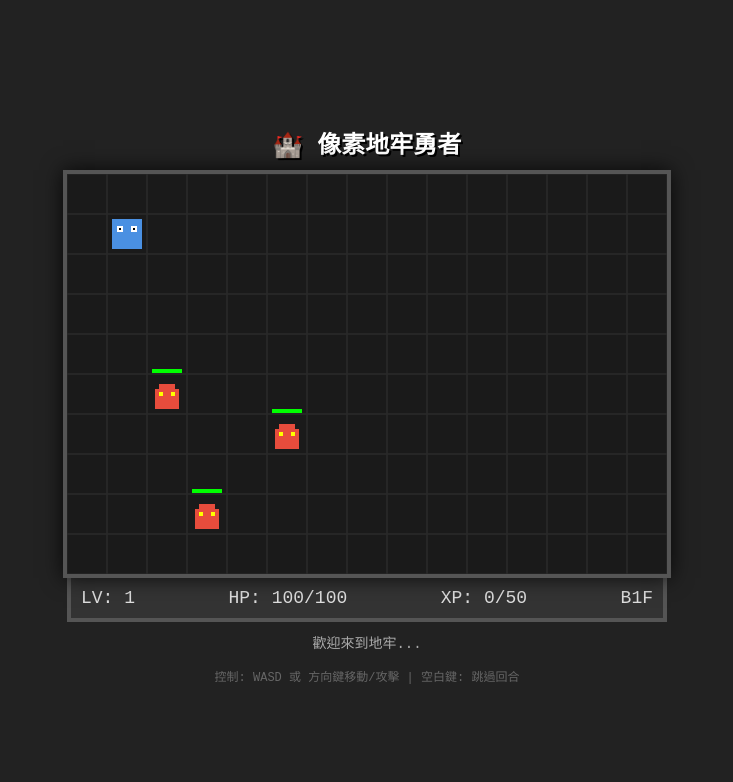
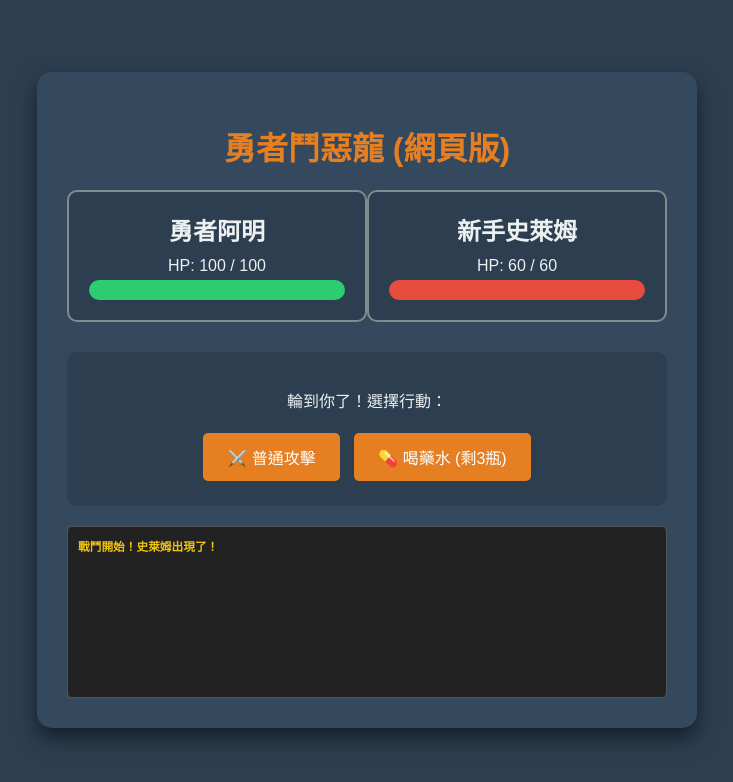
Before and after one commit to colin881011-droid/game, a plain HTML site: page docs/index.html in a window 1280 px wide. Shown: the whole page, without its empty margins (273-1006 px from the left). Drawn offline with Linux system fonts and the light colour scheme.

Commit message:
Update index.html

```diff
--- a/docs/index.html
+++ b/docs/index.html
@@ -3,344 +3,335 @@
 <head>
     <meta charset="UTF-8">
     <meta name="viewport" content="width=device-width, initial-scale=1.0">
-    <title>像素地牢勇者</title>
+    <title>簡易網頁 RPG 原型</title>
     <style>
+        /* --- CSS 樣式區 (讓遊戲看起來像個樣子) --- */
         body {
-            background-color: #222;
-            color: white;
-            font-family: 'Courier New', Courier, monospace;
+            font-family: 'Microsoft JhengHei', Arial, sans-serif;
+            background-color: #2c3e50;
+            color: #ecf0f1;
             display: flex;
-            flex-direction: column;
+            justify-content: center;
             align-items: center;
-            justify-content: center;
-            height: 100vh;
+            min-height: 100vh;
             margin: 0;
-            overflow: hidden;
         }
-        h1 { margin: 10px 0; font-size: 24px; text-shadow: 2px 2px #000; }
+
         #game-container {
-            position: relative;
-            box-shadow: 0 0 20px rgba(0,0,0,0.8);
-            border: 4px solid #555;
+            background-color: #34495e;
+            padding: 30px;
+            border-radius: 15px;
+            box-shadow: 0 10px 20px rgba(0,0,0,0.5);
+            width: 600px;
+            max-width: 90%;
         }
-        canvas {
-            display: block;
-            background-color: #1a1a1a;
-            image-rendering: pixelated; /* 保持像素清晰 */
+
+        h1 {
+            text-align: center;
+            color: #e67e22;
         }
-        #ui {
-            width: 600px;
+
+        .battle-area {
             display: flex;
             justify-content: space-between;
-            background: #333;
+            margin-bottom: 30px;
+        }
+
+        .character-box {
+            background-color: #2c3e50;
+            padding: 20px;
+            border-radius: 10px;
+            border: 2px solid #7f8c8d;
+            width: 45%;
+            text-align: center;
+        }
+
+        .character-name {
+            font-size: 1.5em;
+            font-weight: bold;
+            margin-bottom: 10px;
+        }
+
+        /* 血量條樣式 */
+        .health-bar-container {
+            width: 100%;
+            background-color: #555;
+            height: 20px;
+            border-radius: 10px;
+            overflow: hidden;
+            margin-top: 5px;
+        }
+
+        .health-bar-fill {
+            height: 100%;
+            background-color: #2ecc71; /* 綠色血條 */
+            width: 100%; /* 初始滿血 */
+            transition: width 0.3s ease-in-out;
+        }
+
+        .enemy-health {
+             background-color: #e74c3c; /* 敵人血條紅色 */
+        }
+
+        .controls-area {
+            text-align: center;
+            margin-bottom: 20px;
+            padding: 20px;
+            background-color: #2c3e50;
+            border-radius: 10px;
+        }
+
+        button {
+            background-color: #e67e22;
+            color: white;
+            border: none;
+            padding: 12px 24px;
+            font-size: 1em;
+            margin: 5px;
+            border-radius: 5px;
+            cursor: pointer;
+            transition: background-color 0.2s;
+        }
+
+        button:hover {
+            background-color: #d35400;
+        }
+
+        button:disabled {
+            background-color: #95a5a6;
+            cursor: not-allowed;
+        }
+
+        #combat-log {
+            background-color: #222;
+            color: #eee;
+            height: 150px;
+            overflow-y: auto; /* 如果內容太多，顯示滾動條 */
             padding: 10px;
-            box-sizing: border-box;
-            border: 4px solid #555;
-            border-top: none;
-            font-size: 18px;
+            border-radius: 5px;
+            border: 1px solid #555;
+            font-family: monospace;
+            font-size: 0.9em;
         }
-        .stat { color: #ddd; }
-        #log {
-            font-size: 14px;
-            color: #aaa;
-            margin-top: 10px;
-            height: 20px;
+
+        .log-entry {
+            margin-bottom: 5px;
         }
-        .controls {
-            margin-top: 15px;
-            font-size: 12px;
-            color: #666;
-        }
+        .log-player { color: #2ecc71; }
+        .log-enemy { color: #e74c3c; }
+        .log-system { color: #f1c40f; font-weight: bold; }
     </style>
 </head>
 <body>
 
-    <h1>🏰 像素地牢勇者</h1>
+<div id="game-container">
+    <h1>勇者鬥惡龍 (網頁版)</h1>
 
-    <div id="game-container">
-        <canvas id="gameCanvas" width="600" height="400"></canvas>
+    <div class="battle-area">
+        <div class="character-box" id="player-box">
+            <div class="character-name" id="player-name">勇者阿明</div>
+            <div>HP: <span id="player-hp-text">100</span> / <span id="player-max-hp-text">100</span></div>
+            <div class="health-bar-container">
+                <div id="player-health-bar" class="health-bar-fill"></div>
+            </div>
+        </div>
+
+        <div class="character-box" id="enemy-box">
+            <div class="character-name" id="enemy-name">邪惡史萊姆</div>
+            <div>HP: <span id="enemy-hp-text">80</span> / <span id="enemy-max-hp-text">80</span></div>
+            <div class="health-bar-container">
+                <div id="enemy-health-bar" class="health-bar-fill enemy-health"></div>
+            </div>
+        </div>
     </div>
 
-    <div id="ui">
-        <span class="stat" id="level-display">LV: 1</span>
-        <span class="stat" id="hp-display">HP: 100/100</span>
-        <span class="stat" id="xp-display">XP: 0/50</span>
-        <span class="stat" id="floor-display">B1F</span>
+    <div class="controls-area">
+        <p>輪到你了！選擇行動：</p>
+        <button id="btn-attack">⚔️ 普通攻擊</button>
+        <button id="btn-heal">💊 喝藥水 (剩3瓶)</button>
     </div>
-    <div id="log">歡迎來到地牢...</div>
-    <div class="controls">控制: WASD 或 方向鍵移動/攻擊 | 空白鍵: 跳過回合</div>
+
+    <div id="combat-log">
+        <div class="log-entry log-system">戰鬥開始！史萊姆出現了！</div>
+    </div>
+</div>
+
 
 <script>
-    // --- 遊戲設定 ---
-    const TILE_SIZE = 40; // 格子大小
-    const COLS = 15;
-    const ROWS = 10;
-    const canvas = document.getElementById('gameCanvas');
-    const ctx = canvas.getContext('2d');
+    /* --- JavaScript 邏輯區 (遊戲的大腦) --- */
 
-    // --- 遊戲狀態 ---
+    // 1. 定義遊戲數據
     let player = {
-        x: 1,
-        y: 1,
+        name: "勇者阿明",
+        maxHp: 100,
         hp: 100,
-        maxHp: 100,
-        level: 1,
-        xp: 0,
-        nextLevelXp: 50,
-        damage: 10,
-        color: '#4a90e2' // 藍色勇者
+        attack: 15,
+        defense: 5,
+        potions: 3
     };
 
-    let floor = 1;
-    let enemies = [];
-    let messages = [];
+    // 敵人資料 (可以設計多種敵人)
+    let slimes = [
+        { name: "新手史萊姆", maxHp: 60, hp: 60, attack: 10, defense: 2 },
+        { name: "火焰史萊姆", maxHp: 80, hp: 80, attack: 18, defense: 4 },
+        { name: "史萊姆王", maxHp: 150, hp: 150, attack: 25, defense: 8 }
+    ];
 
-    // 簡單的音效 (使用 Web Audio API 或是簡單的 beep 模擬，這裡僅作視覺提示)
+    let currentEnemy = { ...slimes[0] }; // 複製第一個敵人作為當前敵人
+    let isPlayerTurn = true; // 控制回合
 
-    function log(msg) {
-        document.getElementById('log').innerText = msg;
-    }
+    // 2. 獲取 HTML 元素 (DOM Elements)
+    const playerHpText = document.getElementById('player-hp-text');
+    const playerHealthBar = document.getElementById('player-health-bar');
+    const enemyNameText = document.getElementById('enemy-name');
+    const enemyHpText = document.getElementById('enemy-hp-text');
+    const enemyMaxHpText = document.getElementById('enemy-max-hp-text');
+    const enemyHealthBar = document.getElementById('enemy-health-bar');
+    const btnAttack = document.getElementById('btn-attack');
+    const btnHeal = document.getElementById('btn-heal');
+    const combatLog = document.getElementById('combat-log');
 
+    // 3. 輔助函數 (工具)
+
+    // 更新畫面上所有數據的函數
     function updateUI() {
-        document.getElementById('level-display').innerText = `LV: ${player.level}`;
-        document.getElementById('hp-display').innerText = `HP: ${player.hp}/${player.maxHp}`;
-        document.getElementById('xp-display').innerText = `XP: ${player.xp}/${player.nextLevelXp}`;
-        document.getElementById('floor-display').innerText = `B${floor}F`;
-    }
+        // 更新數字
+        playerHpText.textContent = Math.max(0, player.hp); // 確保不會顯示負數
+        enemyHpText.textContent = Math.max(0, currentEnemy.hp);
+        enemyMaxHpText.textContent = currentEnemy.maxHp;
+        enemyNameText.textContent = currentEnemy.name;
 
-    // --- 生成地圖與敵人 ---
-    function spawnEnemies() {
-        enemies = [];
-        let count = 3 + Math.floor(floor * 0.5); // 隨層數增加敵人
-        for (let i = 0; i < count; i++) {
-            let ex, ey;
-            do {
-                ex = Math.floor(Math.random() * COLS);
-                ey = Math.floor(Math.random() * ROWS);
-            } while ((ex === player.x && ey === player.y) || enemies.some(e => e.x === ex && e.y === ey));
+        // 更新血條寬度百分比
+        const playerHpPercent = (player.hp / player.maxHp) * 100;
+        playerHealthBar.style.width = `${Math.max(0, playerHpPercent)}%`;
 
-            enemies.push({
-                x: ex,
-                y: ey,
-                hp: 20 + (floor * 5),
-                maxHp: 20 + (floor * 5),
-                damage: 5 + floor,
-                color: '#e74c3c', // 紅色史萊姆
-                type: '史萊姆'
-            });
+        const enemyHpPercent = (currentEnemy.hp / currentEnemy.maxHp) * 100;
+        enemyHealthBar.style.width = `${Math.max(0, enemyHpPercent)}%`;
+
+        // 更新藥水按鈕文字
+        btnHeal.textContent = `💊 喝藥水 (剩${player.potions}瓶)`;
+
+        // 控制按鈕狀態
+        if (!isPlayerTurn || player.hp <= 0) {
+            btnAttack.disabled = true;
+            btnHeal.disabled = true;
+        } else {
+            btnAttack.disabled = false;
+            btnHeal.disabled = player.potions <= 0; // 如果沒藥水就禁用
         }
     }
 
-    // --- 繪圖系統 ---
-    function drawRect(x, y, color, border = false) {
-        ctx.fillStyle = color;
-        ctx.fillRect(x * TILE_SIZE, y * TILE_SIZE, TILE_SIZE, TILE_SIZE);
-        if (border) {
-            ctx.strokeStyle = "rgba(0,0,0,0.3)";
-            ctx.lineWidth = 2;
-            ctx.strokeRect(x * TILE_SIZE, y * TILE_SIZE, TILE_SIZE, TILE_SIZE);
+    // 在記錄區新增訊息的函數
+    function addLog(message, type = 'system') {
+        const logEntry = document.createElement('div');
+        logEntry.className = `log-entry log-${type}`;
+        logEntry.textContent = message;
+        combatLog.appendChild(logEntry);
+        // 自動滾動到底部
+        combatLog.scrollTop = combatLog.scrollHeight;
+    }
+
+    // 傷害計算公式 (簡單版：攻擊力 - 隨機防禦值)
+    function calculateDamage(attackerAttack, defenderDefense) {
+        // 防禦力在 50% 到 100% 之間浮動
+        let actualDefense = Math.floor(Math.random() * (defenderDefense * 0.5)) + (defenderDefense * 0.5);
+        // 傷害浮動 +/- 20%
+        let baseDamage = attackerAttack - actualDefense;
+        let finalDamage = Math.floor(baseDamage * (0.8 + Math.random() * 0.4));
+        return Math.max(1, finalDamage); // 至少造成 1 點傷害
+    }
+
+
+    // 4. 遊戲核心邏輯
+
+    // 檢查遊戲是否結束
+    function checkGameOver() {
+        if (currentEnemy.hp <= 0) {
+            addLog(`${currentEnemy.name} 被打倒了！你贏了！`, 'system');
+            addLog(`--- 遭遇新的敵人！ ---`, 'system');
+            // 簡單的升級機制
+            player.maxHp += 10;
+            player.hp = player.maxHp;
+            player.attack += 2;
+            addLog(`恭喜升級！HP和攻擊力提升了！`, 'system');
+
+            // 隨機選擇下一個敵人
+            currentEnemy = { ...slimes[Math.floor(Math.random() * slimes.length)] };
+            currentEnemy.hp = currentEnemy.maxHp; // 重置敵人血量
+
+            isPlayerTurn = true;
+            updateUI();
+            return true; // 戰鬥結束狀態
+        }
+
+        if (player.hp <= 0) {
+            addLog(`${player.name} 力盡倒下了... 遊戲結束 (請重新整理網頁重來)`, 'system');
+            btnAttack.disabled = true;
+            btnHeal.disabled = true;
+            return true;
+        }
+        return false;
+    }
+
+    // 敵人的回合行動
+    function enemyAction() {
+        addLog(`輪到 ${currentEnemy.name} 行動...`);
+
+        setTimeout(() => {
+            // 簡單的 AI：只會攻擊
+            let damage = calculateDamage(currentEnemy.attack, player.defense);
+            player.hp -= damage;
+            addLog(`${currentEnemy.name} 對你造成了 ${damage} 點傷害！`, 'enemy');
+
+            updateUI();
+            if (!checkGameOver()) {
+                isPlayerTurn = true;
+                addLog(`--- 輪到你了 ---`);
+                updateUI();
+            }
+        }, 800); // 延遲 800毫秒讓玩家看清楚
+    }
+
+    // 玩家行動：攻擊
+    function playerAttack() {
+        if (!isPlayerTurn) return;
+
+        let damage = calculateDamage(player.attack, currentEnemy.defense);
+        currentEnemy.hp -= damage;
+        addLog(`你攻擊了 ${currentEnemy.name}，造成 ${damage} 點傷害！`, 'player');
+
+        isPlayerTurn = false;
+        updateUI();
+
+        if (!checkGameOver()) {
+            // 如果敵人沒死，輪到敵人行動
+            enemyAction();
         }
     }
 
-    function drawPixelArt(x, y, type) {
-        // 簡單的 Canvas 繪圖模擬像素圖
-        const cx = x * TILE_SIZE;
-        const cy = y * TILE_SIZE;
-        const size = TILE_SIZE;
+    // 玩家行動：喝藥水
+    function playerHeal() {
+         if (!isPlayerTurn || player.potions <= 0) return;
 
-        if (type === 'player') {
-            // 勇者頭像
-            ctx.fillStyle = player.color;
-            ctx.fillRect(cx + 5, cy + 5, size - 10, size - 10);
-            // 眼睛
-            ctx.fillStyle = "white";
-            ctx.fillRect(cx + 10, cy + 12, 6, 6);
-            ctx.fillRect(cx + 24, cy + 12, 6, 6);
-            ctx.fillStyle = "black";
-            ctx.fillRect(cx + 12, cy + 14, 2, 2);
-            ctx.fillRect(cx + 26, cy + 14, 2, 2);
-        } else if (type === 'enemy') {
-            // 史萊姆
-            ctx.fillStyle = '#e74c3c';
-            ctx.fillRect(cx + 8, cy + 15, size - 16, size - 20); // 身體
-            ctx.fillRect(cx + 12, cy + 10, size - 24, 10); // 頭頂
-            // 眼睛
-            ctx.fillStyle = "yellow";
-            ctx.fillRect(cx + 12, cy + 18, 4, 4);
-            ctx.fillRect(cx + 24, cy + 18, 4, 4);
-        }
+         let healAmount = 30;
+         player.hp = Math.min(player.maxHp, player.hp + healAmount); // 不能超過最大血量
+         player.potions--;
+         addLog(`你喝了一瓶藥水，恢復了 ${healAmount} 點 HP！`, 'player');
+
+         isPlayerTurn = false;
+         updateUI();
+         enemyAction(); // 喝水也要消耗回合
     }
 
-    function draw() {
-        // 清空背景
-        ctx.fillStyle = '#1a1a1a';
-        ctx.fillRect(0, 0, canvas.width, canvas.height);
 
-        // 畫地板網格
-        ctx.strokeStyle = '#2a2a2a';
-        ctx.lineWidth = 1;
-        for (let x = 0; x < COLS; x++) {
-            for (let y = 0; y < ROWS; y++) {
-                ctx.strokeRect(x * TILE_SIZE, y * TILE_SIZE, TILE_SIZE, TILE_SIZE);
-            }
-        }
+    // 5. 事件監聽 (綁定按鈕功能)
+    btnAttack.addEventListener('click', playerAttack);
+    btnHeal.addEventListener('click', playerHeal);
 
-        // 畫敵人
-        enemies.forEach(e => {
-            drawPixelArt(e.x, e.y, 'enemy');
-            // 血條
-            const hpPercent = e.hp / e.maxHp;
-            ctx.fillStyle = 'red';
-            ctx.fillRect(e.x * TILE_SIZE + 5, e.y * TILE_SIZE - 5, 30, 4);
-            ctx.fillStyle = '#0f0';
-            ctx.fillRect(e.x * TILE_SIZE + 5, e.y * TILE_SIZE - 5, 30 * hpPercent, 4);
-        });
-
-        // 畫玩家
-        drawPixelArt(player.x, player.y, 'player');
-    }
-
-    // --- 遊戲邏輯 ---
-    function movePlayer(dx, dy) {
-        if (player.hp <= 0) return;
-
-        const newX = player.x + dx;
-        const newY = player.y + dy;
-
-        // 邊界檢查
-        if (newX < 0 || newX >= COLS || newY < 0 || newY >= ROWS) return;
-
-        // 敵人碰撞檢查
-        const targetEnemyIndex = enemies.findIndex(e => e.x === newX && e.y === newY);
-
-        if (targetEnemyIndex !== -1) {
-            // 攻擊敵人
-            const enemy = enemies[targetEnemyIndex];
-            const dmg = Math.floor(player.damage * (1 + Math.random() * 0.2)); // 浮動傷害
-            enemy.hp -= dmg;
-            log(`你攻擊史萊姆，造成 ${dmg} 點傷害！`);
-
-            // 震動效果
-            canvas.style.transform = `translate(${Math.random()*4-2}px, ${Math.random()*4-2}px)`;
-            setTimeout(() => canvas.style.transform = 'none', 50);
-
-            if (enemy.hp <= 0) {
-                enemies.splice(targetEnemyIndex, 1);
-                gainXp(15 + floor * 5);
-                log("史萊姆被擊敗了！");
-
-                // 檢查是否下一層
-                if (enemies.length === 0) {
-                    setTimeout(nextFloor, 500);
-                }
-            }
-        } else {
-            // 移動
-            player.x = newX;
-            player.y = newY;
-        }
-
-        enemyTurn();
-        draw();
-        updateUI();
-    }
-
-    function gainXp(amount) {
-        player.xp += amount;
-        if (player.xp >= player.nextLevelXp) {
-            player.level++;
-            player.xp -= player.nextLevelXp;
-            player.nextLevelXp = Math.floor(player.nextLevelXp * 1.5);
-            player.maxHp += 20;
-            player.hp = player.maxHp;
-            player.damage += 5;
-            log(`升級了！目前等級 ${player.level}`);
-        }
-    }
-
-    function enemyTurn() {
-        enemies.forEach(e => {
-            if (Math.random() < 0.3) return; // 敵人有時候會發呆
-
-            const dx = player.x - e.x;
-            const dy = player.y - e.y;
-            let moveX = 0;
-            let moveY = 0;
-
-            if (Math.abs(dx) > Math.abs(dy)) {
-                moveX = dx > 0 ? 1 : -1;
-            } else {
-                moveY = dy > 0 ? 1 : -1;
-            }
-
-            // 檢查目標位置是否有其他敵人
-            if (!enemies.some(other => other !== e && other.x === e.x + moveX && other.y === e.y + moveY)) {
-                if (e.x + moveX === player.x && e.y + moveY === player.y) {
-                    // 攻擊玩家
-                    const dmg = Math.max(1, e.damage - Math.floor(player.level / 2));
-                    player.hp -= dmg;
-                    log(`史萊姆攻擊你，受到 ${dmg} 點傷害！`);
-                    if (player.hp <= 0) {
-                        log("你已經死亡... 按 F5 重新開始");
-                        player.color = '#555'; // 變灰色
-                    }
-                } else {
-                    e.x += moveX;
-                    e.y += moveY;
-                }
-            }
-        });
-    }
-
-    function nextFloor() {
-        floor++;
-        log(`進入地下 ${floor} 層...`);
-        player.x = 0;
-        player.y = 0;
-        player.hp = Math.min(player.hp + 20, player.maxHp); // 回復一點血
-        spawnEnemies();
-        draw();
-        updateUI();
-    }
-
-    // --- 輸入控制 ---
-    window.addEventListener('keydown', (e) => {
-        if (player.hp <= 0) return;
-
-        switch(e.key) {
-            case 'ArrowUp':
-            case 'w':
-            case 'W':
-                movePlayer(0, -1);
-                break;
-            case 'ArrowDown':
-            case 's':
-            case 'S':
-                movePlayer(0, 1);
-                break;
-            case 'ArrowLeft':
-            case 'a':
-            case 'A':
-                movePlayer(-1, 0);
-                break;
-            case 'ArrowRight':
-            case 'd':
-            case 'D':
-                movePlayer(1, 0);
-                break;
-            case ' ':
-                enemyTurn(); // 等待一回合
-                draw();
-                updateUI();
-                break;
-        }
-    });
-
-    // --- 啟動遊戲 ---
-    spawnEnemies();
-    draw();
+    // 遊戲初始化
     updateUI();
 
 </script>
+
 </body>
 </html>
```
